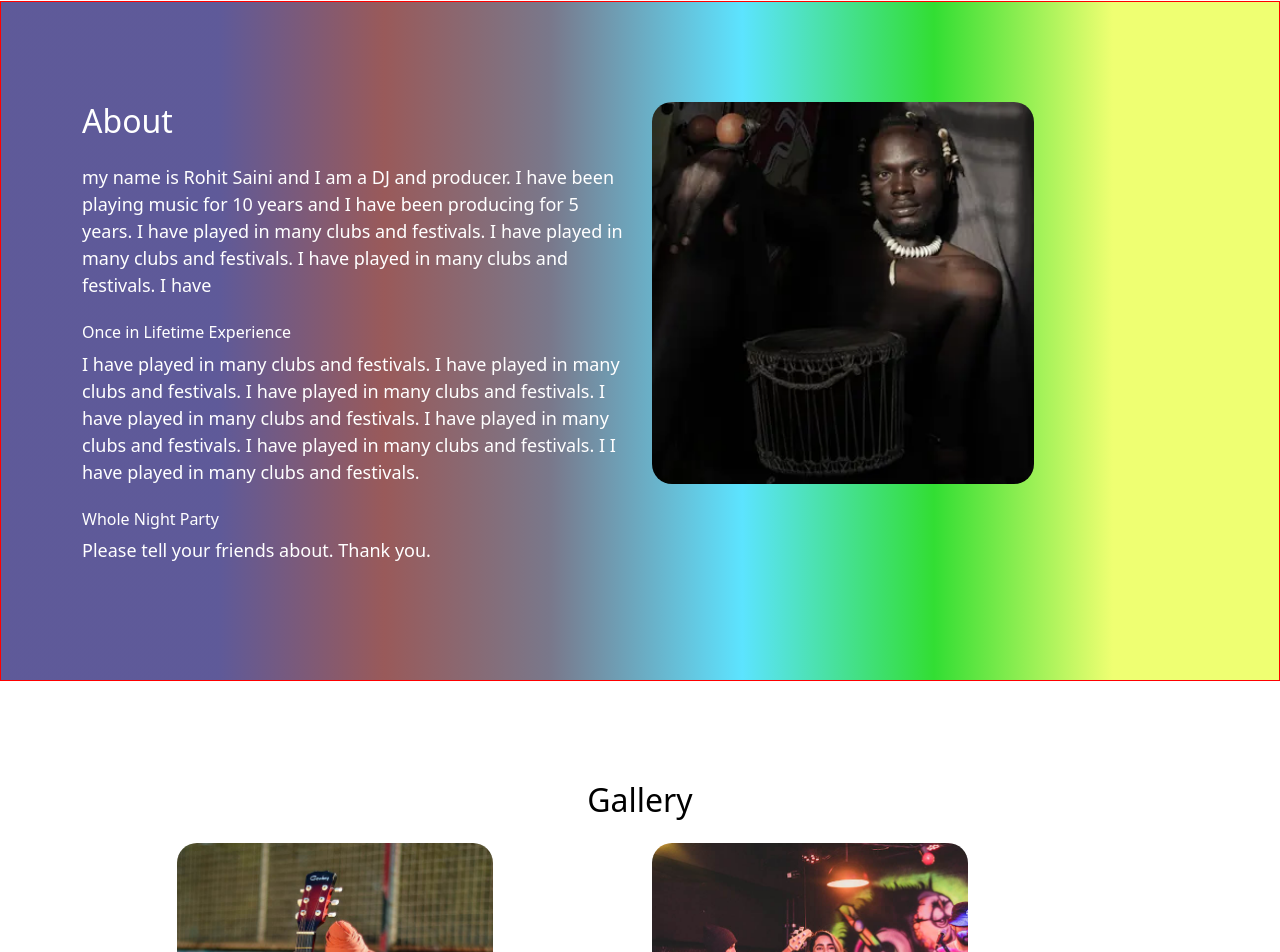
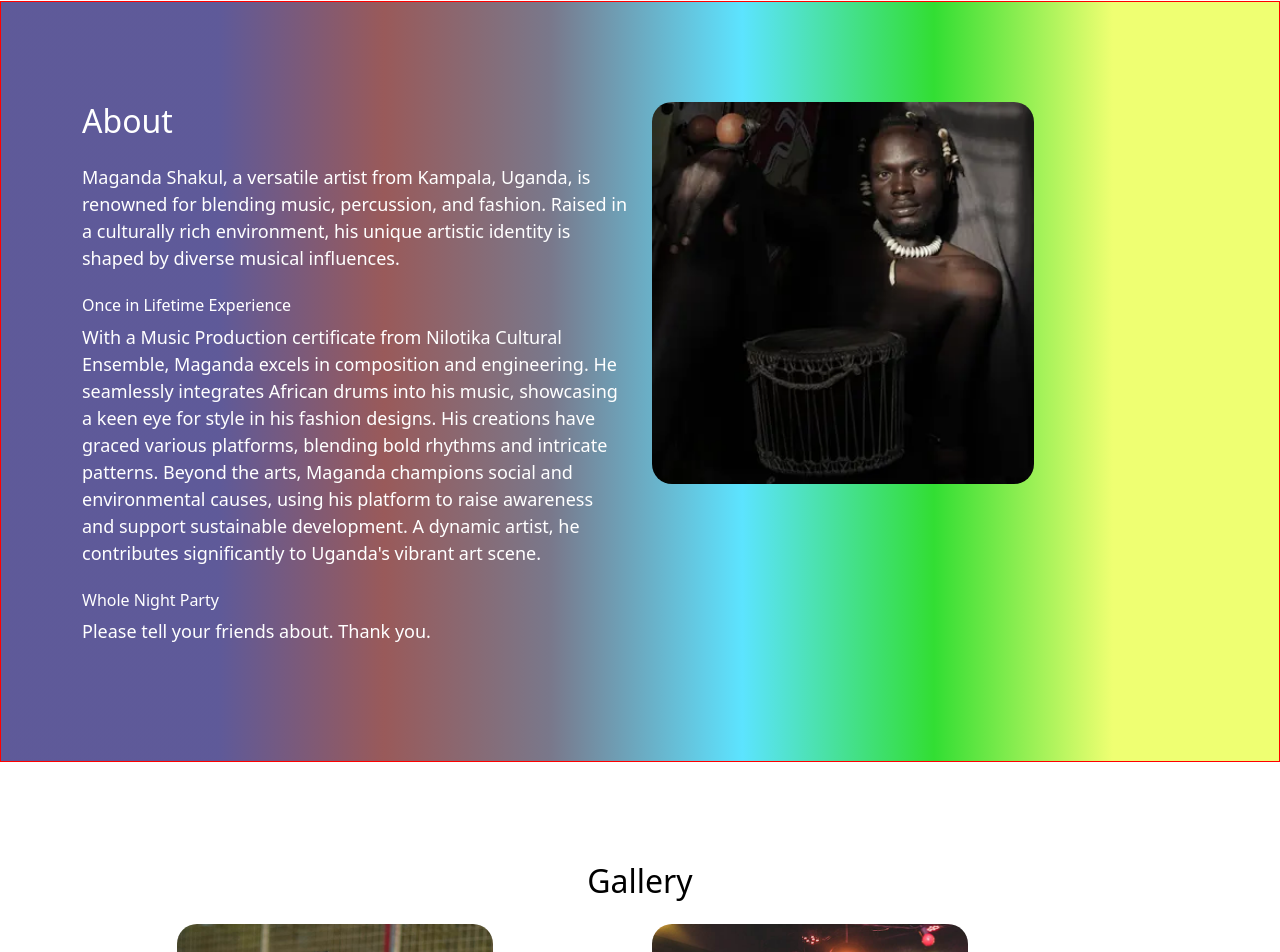
Before and after one commit to rohitsaini81/maganda-shakul, a React (Vite) app: page / in a window 1280 px wide. Shown: the part 799-1751 px from the top of the page. Built offline with nearby package versions, Linux system fonts and the light colour scheme; grey boxes are pictures that could not be loaded.

Commit message:
imporvement

```diff
--- a/src/components/new/About.jsx
+++ b/src/components/new/About.jsx
@@ -3,6 +3,7 @@ import './css/abouts.css'
 import './css/bootstrap.min.css'
 // import './css/bootstrap-icons.css'
 import { images } from './Images'
+import data from '../../magandabio';
 
 export default function About() {
 
@@ -44,19 +45,13 @@ export default function About() {
                             <h2 className="text-white mb-4">About</h2>
 
                             <p className="text-white">
-                                my name is Rohit Saini and I am a DJ and producer. I have been playing music for 10 years and I
-                                have been producing for 5 years. I have played in many clubs and festivals. I have
-                                played in many clubs and festivals. I have played in many clubs and festivals. I have
-
+                              {data.introduction}
                             </p>
 
                             <h6 className="text-white mt-4">Once in Lifetime Experience</h6>
 
                             <p className="text-white">
-                                I have played in many clubs and festivals. I have played in many clubs and festivals. I
-                                have played in many clubs and festivals. I have played in many clubs and festivals. I
-                                have played in many clubs and festivals. I have played in many clubs and festivals. I
-                                I have played in many clubs and festivals.
+                                {data.bio}
                             </p>
 
                             <h6 className="text-white mt-4">Whole Night Party</h6>
--- /dev/null
+++ b/src/magandabio.js
@@ -0,0 +1,9 @@
+const data =     {
+    "name": "Maganda Shakul",
+    "title": "Creative Artist from the East Africa majoring in Fashion and percussions .",
+    "introduction":"Maganda Shakul, a versatile artist from Kampala, Uganda, is renowned for blending music, percussion, and fashion. Raised in a culturally rich environment, his unique artistic identity is shaped by diverse musical influences.",
+    "bio":"With a Music Production certificate from Nilotika Cultural Ensemble, Maganda excels in composition and engineering. He seamlessly integrates African drums into his music, showcasing a keen eye for style in his fashion designs. His creations have graced various platforms, blending bold rhythms and intricate patterns. \n Beyond the arts, Maganda champions social and environmental causes, using his platform to raise awareness and support sustainable development. A dynamic artist, he contributes significantly to Uganda's vibrant art scene.",
+"copyright": "© 2016 Shubha Mudgal. All Rights Reserved"
+}
+
+export default data;
```
Also changed, not shown: magandabio.json (deleted, +0 -18 lines).
